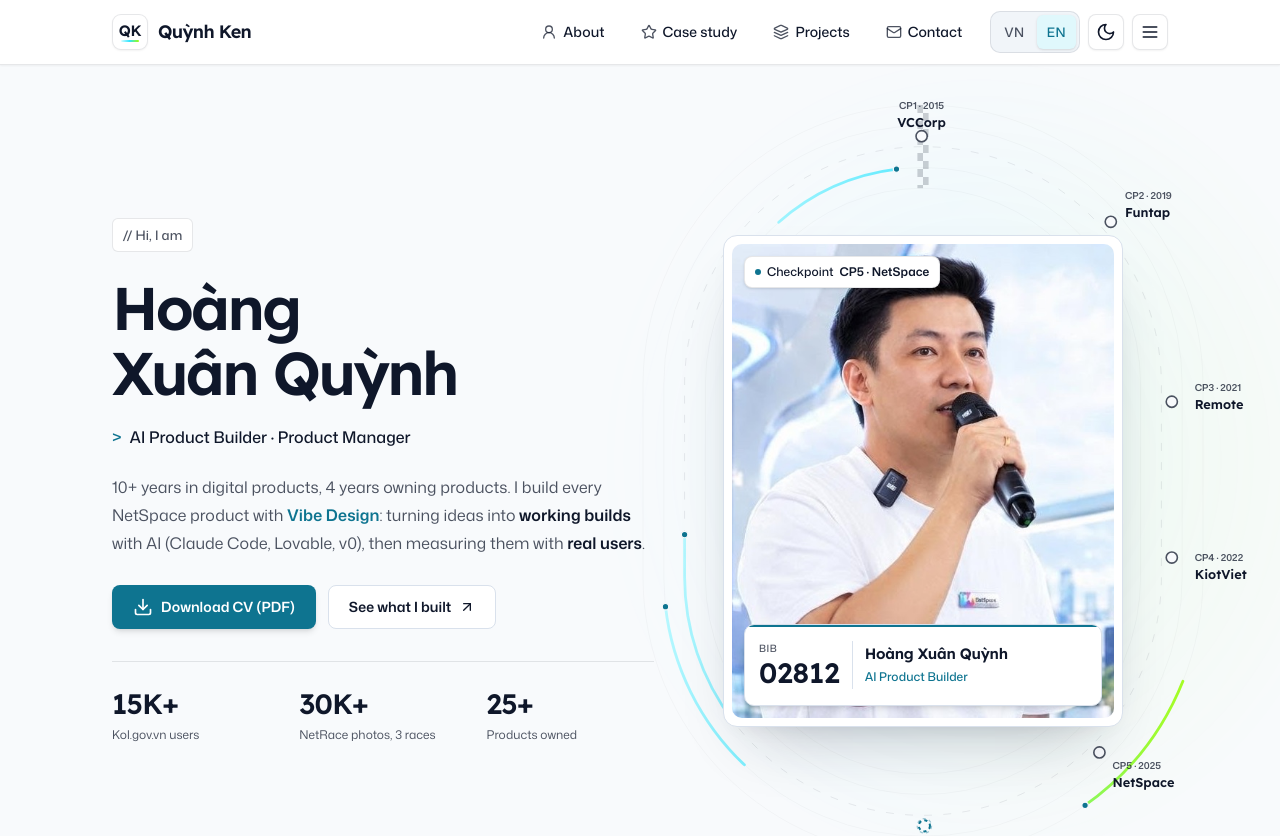
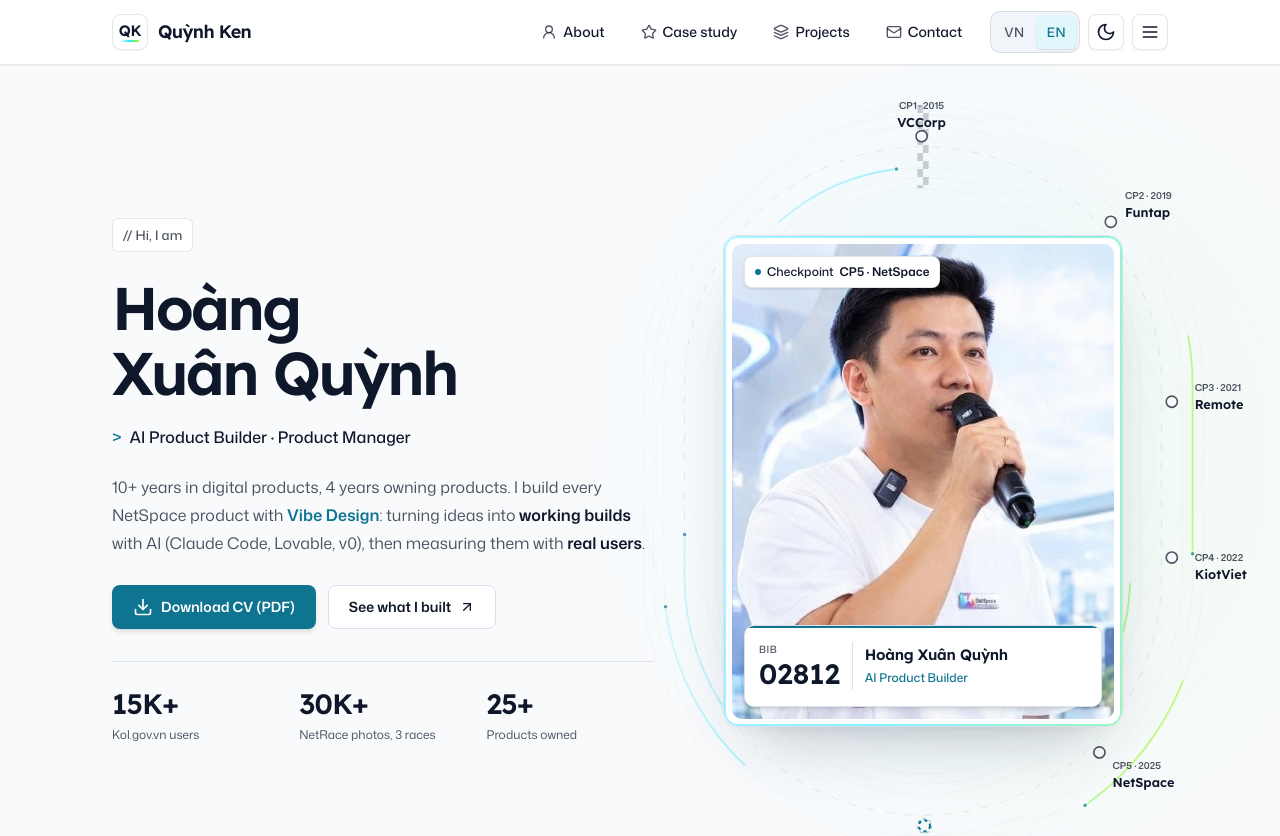
Before and after one commit to thienmenhquynh/quynhkenpro, a plain HTML site: page ai-product.html in a window 1280 px wide. Shown: the top 836 px of the page. Drawn offline with nearby package versions, Linux system fonts and the light colour scheme; animation ran at ten frames a second.

Commit message:
Add collectible portrait foil and occasional flip with softer seven-lane race trails

```diff
--- a/ai-product.html
+++ b/ai-product.html
@@ -107,6 +107,8 @@
 <link rel="stylesheet" href="assets/design-system.css">
 <link rel="stylesheet" href="assets/hero.css">
 <link rel="stylesheet" href="assets/components.css">
+<link rel="stylesheet" href="assets/portrait-card.css">
+<script src="assets/portrait-card.js" defer></script>
 <script src="assets/design-system.js"></script>
 <script src="assets/i18n.js"></script>
 <script src="assets/analytics.js" defer></script>
--- a/assets/hero.css
+++ b/assets/hero.css
@@ -89,9 +89,9 @@
 .hero .cp-mark.is-next .ring { animation:none; opacity:.4; }
 @media (max-width:640px) { .hero .cp-mark text { display:none; } }
 
-/* Five staggered gradient trails are the only continuously moving hero effect. */
+/* Seven staggered gradient trails are the only continuously moving hero effect. */
 .hero .hero-track #hero-trail,.hero .hero-track #hero-head { display:none; }
-.hero .race-runner-trail { fill:none; stroke-width:3.5; stroke-linecap:round; opacity:.9; }
-.hero .race-runner-dot { fill:var(--primary); stroke:var(--background); stroke-width:1.5; }
-@media (max-width:640px) { .hero .race-runner-trail { stroke-width:3; } }
+.hero .race-runner-trail { fill:none; stroke-width:2.5; stroke-linecap:round; opacity:.5; }
+.hero .race-runner-dot { fill:var(--primary); stroke:var(--background); stroke-width:1.5; opacity:.65; }
+@media (max-width:640px) { .hero .race-runner-trail { stroke-width:2; } }
 @media (forced-colors:active) { .hero .race-runner-trail { stroke:CanvasText; } }
--- /dev/null
+++ b/assets/portrait-card.css
@@ -0,0 +1,67 @@
+/* A restrained foil finish in the existing cyan/lime brand palette. */
+.hero .runner-card.is-collectible { perspective:1400px; }
+.hero .runner-card.is-collectible::before {
+  content:""; position:absolute; inset:0; z-index:4; padding:2px; border-radius:inherit; pointer-events:none;
+  background:var(--brand-gradient); background-size:240% 240%; opacity:.6;
+  mask:linear-gradient(#000 0 0) content-box,linear-gradient(#000 0 0); mask-composite:exclude;
+  animation:portrait-edge-light 9s ease-in-out infinite paused;
+}
+.portrait-rotor { position:relative; transform-style:preserve-3d; animation:portrait-turn 24s ease-in-out infinite paused; }
+.portrait-front { position:relative; backface-visibility:hidden; }
+.portrait-front::after {
+  content:""; position:absolute; inset:0; z-index:1; pointer-events:none; border-radius:var(--radius-lg);
+  background:linear-gradient(115deg,transparent 30%,rgb(222 254 255 / .16) 45%,rgb(46 228 255 / .12) 50%,rgb(162 255 0 / .08) 55%,transparent 70%);
+  background-size:300% 100%; animation:portrait-foil-light 8s ease-in-out infinite paused; opacity:.8;
+}
+.hero .portrait-front .live { top:12px; left:12px; z-index:2; }
+.hero .portrait-front .plate { left:12px; right:12px; bottom:12px; z-index:2; }
+.portrait-back {
+  position:absolute; inset:0; padding:24px; display:flex; flex-direction:column; justify-content:space-between;
+  border:1px solid var(--border); border-radius:var(--radius-lg); background:var(--card); color:var(--foreground);
+  transform:rotateY(180deg); backface-visibility:hidden; overflow:hidden;
+}
+.portrait-back::before { content:""; position:absolute; inset:0 0 auto; height:4px; background:var(--brand-gradient); }
+.portrait-back-top { display:flex; align-items:center; justify-content:space-between; }
+.portrait-back-brand { display:grid; place-items:center; width:44px; height:44px; border:1px solid var(--input); border-radius:var(--radius-md); font:600 20px/1 var(--font-heading); }
+.portrait-back-bib { color:var(--muted-foreground); font:500 12px/20px var(--font-body); letter-spacing:.08em; }
+.portrait-back-identity { display:grid; gap:12px; padding:24px 0; }
+.portrait-back-number { color:var(--primary); font:600 clamp(36px,5vw,64px)/1 var(--font-heading); letter-spacing:-.04em; }
+.portrait-back-name { font:600 22px/30px var(--font-heading); }
+.portrait-back-role { color:var(--muted-foreground); font:400 14px/22px var(--font-body); }
+.portrait-back-stats { display:grid; grid-template-columns:repeat(3,minmax(0,1fr)); gap:12px; border-top:1px solid var(--border); padding-top:20px; }
+.portrait-back-stats div { display:grid; gap:6px; }
+.portrait-back-stats b { font:600 20px/26px var(--font-heading); }
+.portrait-back-stats span { color:var(--muted-foreground); font:400 10px/16px var(--font-body); }
+.hero .runner-card[data-card-motion="true"]::before,
+[data-card-motion="true"] .portrait-rotor,
+[data-card-motion="true"] .portrait-front::after { animation-play-state:running; }
+@keyframes portrait-edge-light { 0%,100% { background-position:0% 0%; } 50% { background-position:100% 100%; } }
+@keyframes portrait-foil-light { 0%,65%,100% { background-position:150% 0; } 30%,45% { background-position:-50% 0; } }
+@keyframes portrait-turn { 0%,77% { transform:rotateY(0deg); } 82%,89% { transform:rotateY(180deg); } 94%,100% { transform:rotateY(360deg); } }
+@media (max-width:640px) {
+  .hero .portrait-front .live { top:8px; left:8px; }
+  .hero .portrait-front .plate { left:8px; right:8px; bottom:8px; }
+  .portrait-back { padding:16px; }
+  .portrait-back-identity { gap:6px; padding:12px 0; }
+  .portrait-back-name { font-size:16px; line-height:22px; }
+  .portrait-back-role { font-size:12px; line-height:18px; }
+  .portrait-back-brand { width:32px; height:32px; font-size:16px; }
+  .portrait-back-stats { gap:8px; padding-top:12px; }
+  .portrait-back-stats b { font-size:16px; line-height:22px; }
+}
+@media (prefers-reduced-motion:reduce),print {
+  .portrait-rotor { animation:none; transform:none; }
+  .portrait-front::after,.hero .runner-card.is-collectible::before { animation:none; opacity:0; }
+}
+@media (forced-colors:active) { .portrait-front::after,.hero .runner-card.is-collectible::before { display:none; } }
+@media (max-width:360px) {
+  .portrait-back { padding:12px; }
+  .portrait-back-brand { width:28px; height:28px; font-size:14px; }
+  .portrait-back-identity { padding:8px 0; gap:4px; }
+  .portrait-back-number { font-size:32px; line-height:36px; }
+  .portrait-back-name { font-size:14px; line-height:20px; }
+  .portrait-back-role { font-size:11px; line-height:16px; }
+  .portrait-back-stats { padding-top:8px; gap:6px; }
+  .portrait-back-stats b { font-size:14px; line-height:20px; }
+  .portrait-back-stats span { font-size:9px; line-height:12px; }
+}
--- /dev/null
+++ b/assets/portrait-card.js
@@ -0,0 +1,34 @@
+/* Collectible-card finish; existing portrait content remains the front face. */
+(function () {
+  'use strict';
+  var hero = document.querySelector('.hero'), card = document.querySelector('.hero .runner-card');
+  if (!hero || !card) return;
+  var motion = matchMedia('(prefers-reduced-motion: reduce)');
+  var isStatic = /[?&]static\b/.test(location.search);
+  var rotor = document.createElement('div'), front = document.createElement('div'), back = document.createElement('div');
+  rotor.className = 'portrait-rotor'; front.className = 'portrait-front'; back.className = 'portrait-back';
+  back.setAttribute('aria-hidden', 'true');
+  while (card.firstChild) front.appendChild(card.firstChild);
+  back.innerHTML = '<div class="portrait-back-top"><span class="portrait-back-brand">QK</span><span class="portrait-back-bib"></span></div><div class="portrait-back-identity"><span class="portrait-back-number"></span><strong class="portrait-back-name"></strong><span class="portrait-back-role"></span></div><div class="portrait-back-stats"></div>';
+  rotor.appendChild(front); rotor.appendChild(back); card.appendChild(rotor);
+  card.classList.add('is-collectible');
+  function syncContent() {
+    back.querySelector('.portrait-back-bib').textContent = front.querySelector('.plate-bib small').textContent;
+    back.querySelector('.portrait-back-number').textContent = Array.from(front.querySelector('.plate-bib').childNodes).filter(function (n) { return n.nodeType === 3; }).map(function (n) { return n.textContent.trim(); }).join('');
+    back.querySelector('.portrait-back-name').textContent = front.querySelector('.plate .headline').textContent;
+    back.querySelector('.portrait-back-role').textContent = front.querySelector('.role-type').textContent;
+    var stats = back.querySelector('.portrait-back-stats'); stats.replaceChildren();
+    hero.querySelectorAll('.split').forEach(function (source) {
+      var stat = document.createElement('div'), value = document.createElement('b'), label = document.createElement('span');
+      value.textContent = source.querySelector('.num').textContent; label.textContent = source.querySelector('p').textContent;
+      stat.appendChild(value); stat.appendChild(label); stats.appendChild(stat);
+    });
+  }
+  syncContent(); document.addEventListener('langchange', syncContent);
+  var visible = true;
+  function syncMotion() { card.dataset.cardMotion = String(visible && !document.hidden && !motion.matches && !isStatic); }
+  if ('IntersectionObserver' in window) {
+    new IntersectionObserver(function (entries) { visible = entries[0].isIntersecting; syncMotion(); }).observe(card);
+  }
+  motion.addEventListener('change', syncMotion); document.addEventListener('visibilitychange', syncMotion); syncMotion();
+})();
--- a/assets/site.js
+++ b/assets/site.js
@@ -122,14 +122,20 @@
     }); }
     names(); document.addEventListener('langchange', names);
 
-    // Five independent runners share the brand gradient and travel on real lanes.
+    // Seven independent runners share the brand gradient and travel on real lanes.
     var defs = document.createElementNS(NS, 'defs');
     defs.innerHTML = '<linearGradient id="hero-race-gradient" gradientUnits="userSpaceOnUse" x1="0" y1="433" x2="760" y2="567"><stop offset="0%" stop-color="#DEFEFF"/><stop offset="48%" stop-color="#2EE4FF"/><stop offset="100%" stop-color="#A2FF00"/></linearGradient>';
     svg.insertBefore(defs, svg.firstChild);
     var runnersGroup = document.createElementNS(NS, 'g');
     runnersGroup.setAttribute('class', 'race-runners');
     svg.insertBefore(runnersGroup, g);
-    var durations = [14, 11.7, 15.4, 12.8, 10.5];
+    [337, 259].forEach(function (radius) {
+      var lane = document.createElementNS(NS, 'path');
+      lane.setAttribute('class', 'lane');
+      lane.setAttribute('d', 'M' + (380 - radius) + ' 380 A' + radius + ' ' + radius + ' 0 0 1 ' + (380 + radius) + ' 380 V620 A' + radius + ' ' + radius + ' 0 0 1 ' + (380 - radius) + ' 620 Z');
+      svg.querySelector('.lanes').appendChild(lane);
+    });
+    var durations = [14, 11.7, 15.4, 12.8, 10.5, 13.6, 16.2];
     var runners = $$('.lane', svg).map(function (lane, i) {
       var trail = document.createElementNS(NS, 'path');
       trail.setAttribute('class', 'race-runner-trail');
@@ -138,7 +144,7 @@
       var length = lane.getTotalLength(), segment = length * (0.075 + i % 3 * 0.015);
       trail.style.strokeDasharray = segment + ' ' + (length - segment);
       var dot = document.createElementNS(NS, 'circle');
-      dot.setAttribute('class', 'race-runner-dot'); dot.setAttribute('r', '4');
+      dot.setAttribute('class', 'race-runner-dot'); dot.setAttribute('r', '3');
       runnersGroup.appendChild(trail); runnersGroup.appendChild(dot);
       return { lane: lane, trail: trail, dot: dot, length: length, segment: segment, phase: 0.14 + i * 0.17, duration: durations[i] };
     });
```
Also changed, not shown: designer.html (+2 -0 lines), index.html (+2 -0 lines), 1 other file.
